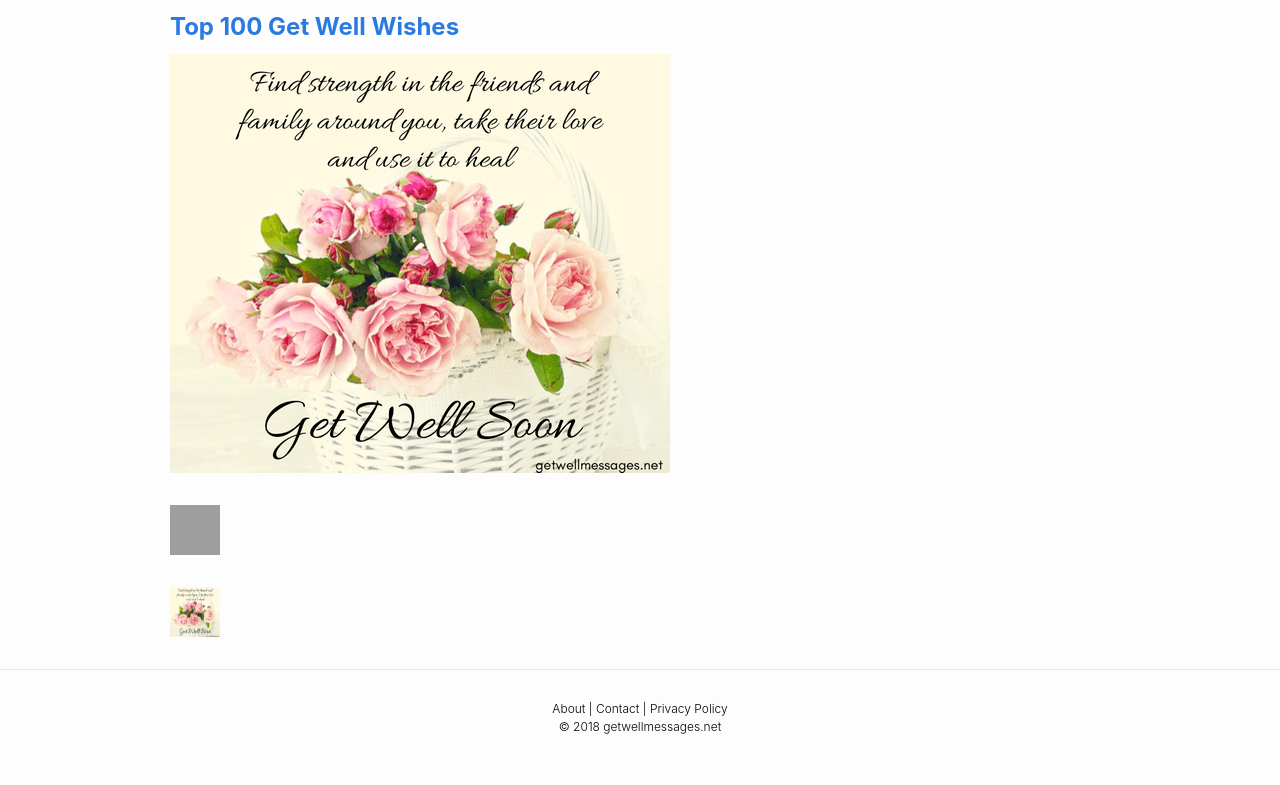
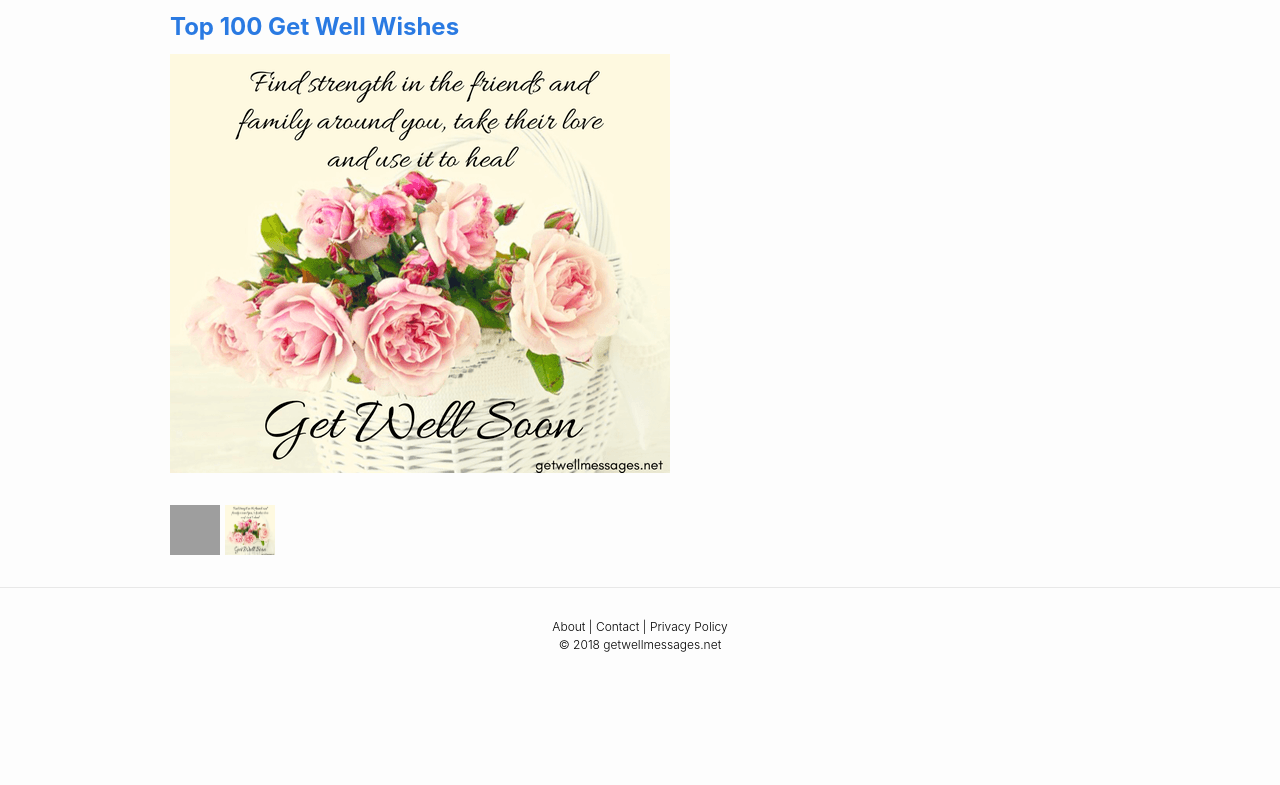
Before and after one commit to andyml123/andyml123.github.io, a Jekyll site: the page built from imagetest.md, in a window 1280 px wide. Shown: the part 588-1373 px from the top of the page. Built offline with Jekyll 4.4.1, drawn with Linux system fonts in a browser that asks for light colours; after the commit the page ends 1291 px from its top, so only the background shows below that; grey boxes are pictures that could not be loaded.

Commit message:
Update _layout.scss

```diff
--- a/_sass/_layout.scss
+++ b/_sass/_layout.scss
@@ -515,3 +515,8 @@ display:inline-block;
 vertical-align:top;
 width:25%;
 }
+
+.side-by-side {
+float: left;
+margin-right: 5px
+}
```
